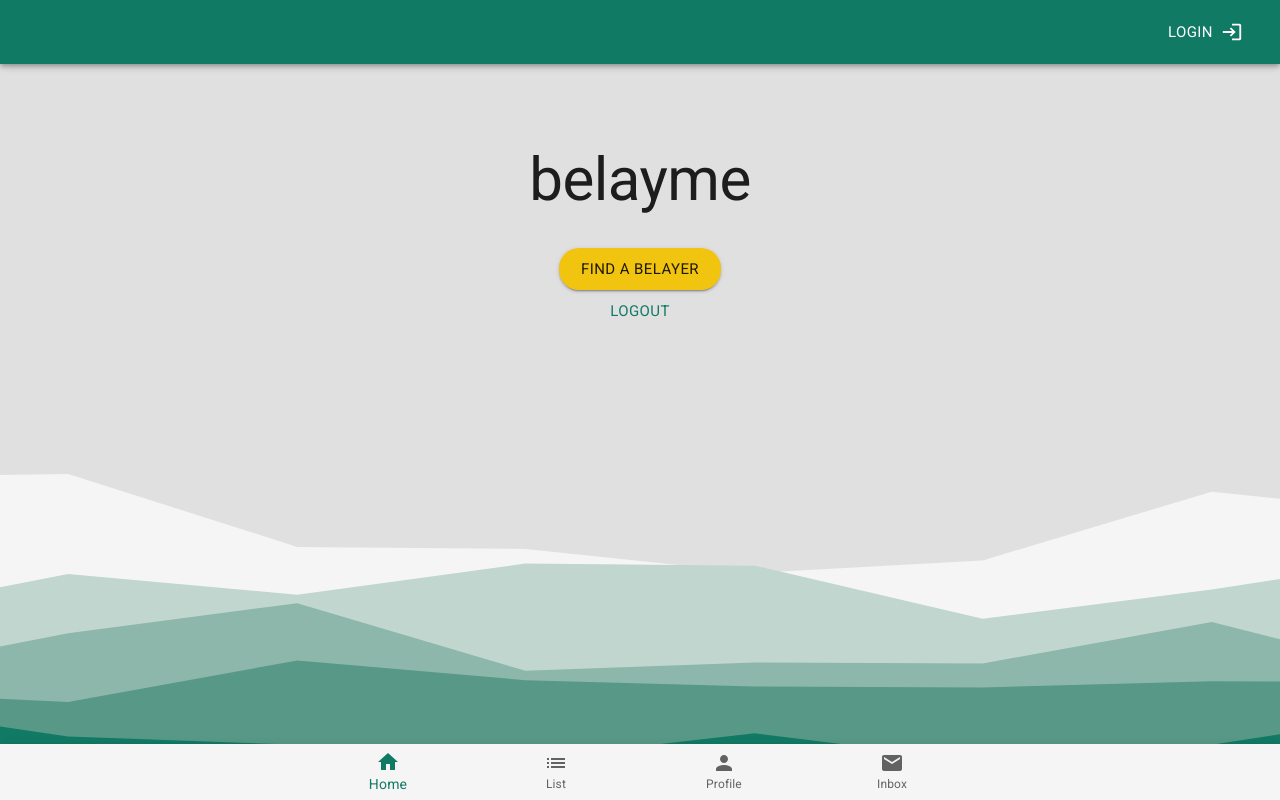
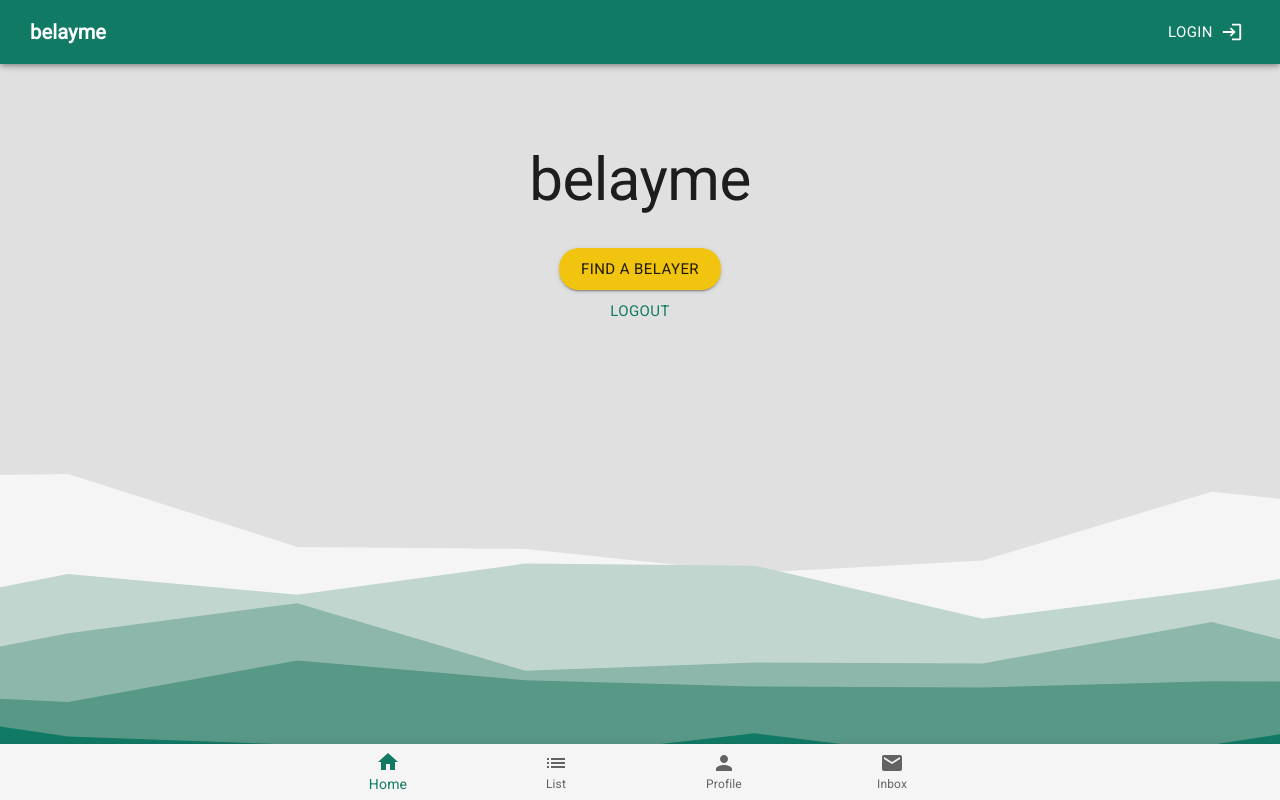
Before and after one commit to podmar/belayme, a React (Create React App) app in the folder client/: page / in a window 1280 px wide. Built offline with nearby package versions, Linux system fonts and the light colour scheme; no server answers.

Commit message:
added belayme on the left

```diff
--- a/client/src/components/NavBar.js
+++ b/client/src/components/NavBar.js
@@ -4,7 +4,7 @@ import Toolbar from '@mui/material/Toolbar';
 import { AuthContext } from '../context/AuthContext';
 import ButtonIconLogin from './ButtonIconLogin';
 import ButtonIconLogout from './ButtonIconLogout';
-import { Grid } from '@mui/material';
+import { Box, Grid, Typography } from '@mui/material';
 // import Typography from '@mui/material/Typography';
 //import IconButton from '@mui/material/IconButton';
 //import SearchIcon from '@mui/icons-material/Search';
@@ -20,11 +20,19 @@ function NavBar() {
         position="fixed"
         color="primary"
         style={{ borderRadius: "0",
-          // minHeight: "40px"
         }}
         >
         <Toolbar>
-          <Grid container justifyContent={"end"}>
+          <Grid container justifyContent="space-between" alignItems={"center"}>
+            <Grid item >
+              <Typography variant='body1'>
+                <Box
+                sx={{ fontWeight: 'bold', fontSize: 'h6.fontSize' }}
+                >
+                belayme
+                </Box>
+              </Typography>
+            </Grid>
             <Grid item >
             {userLoginStatus ? <ButtonIconLogout/> : <ButtonIconLogin/>}
             </Grid>
```
